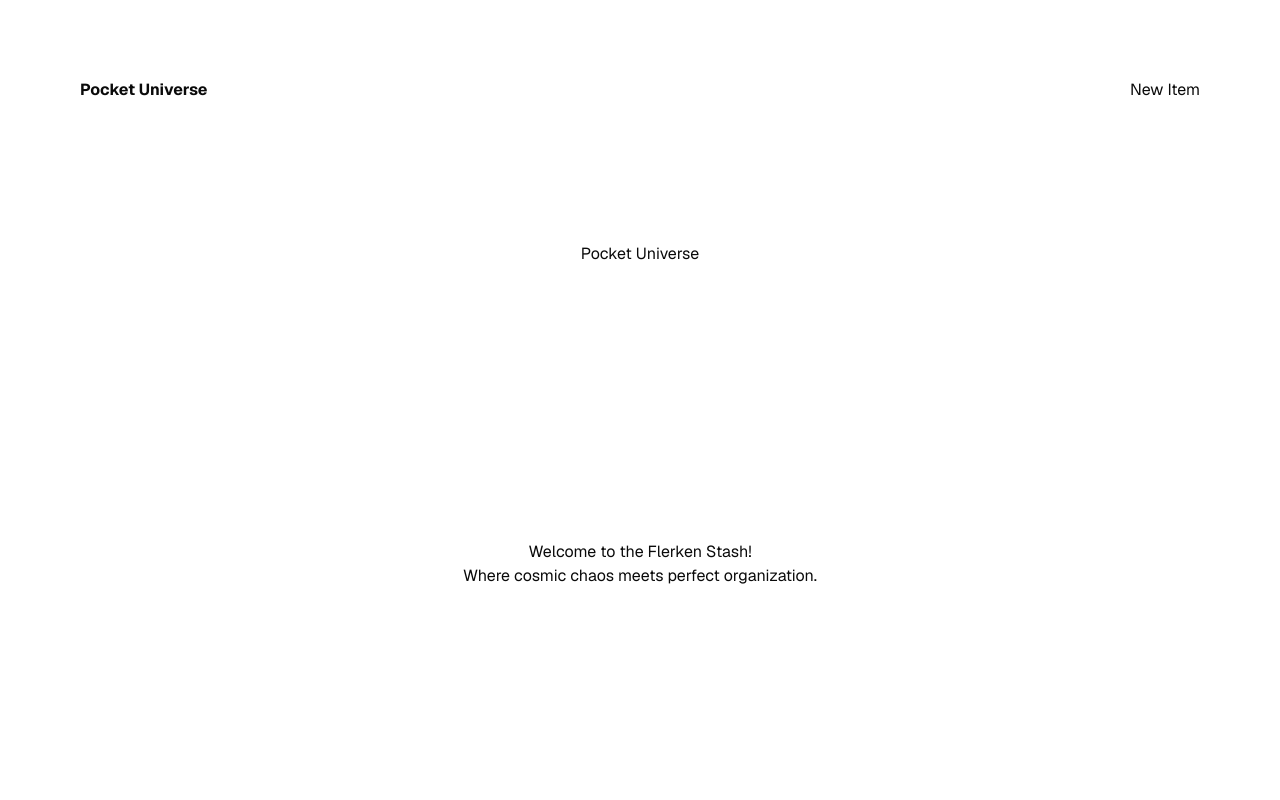
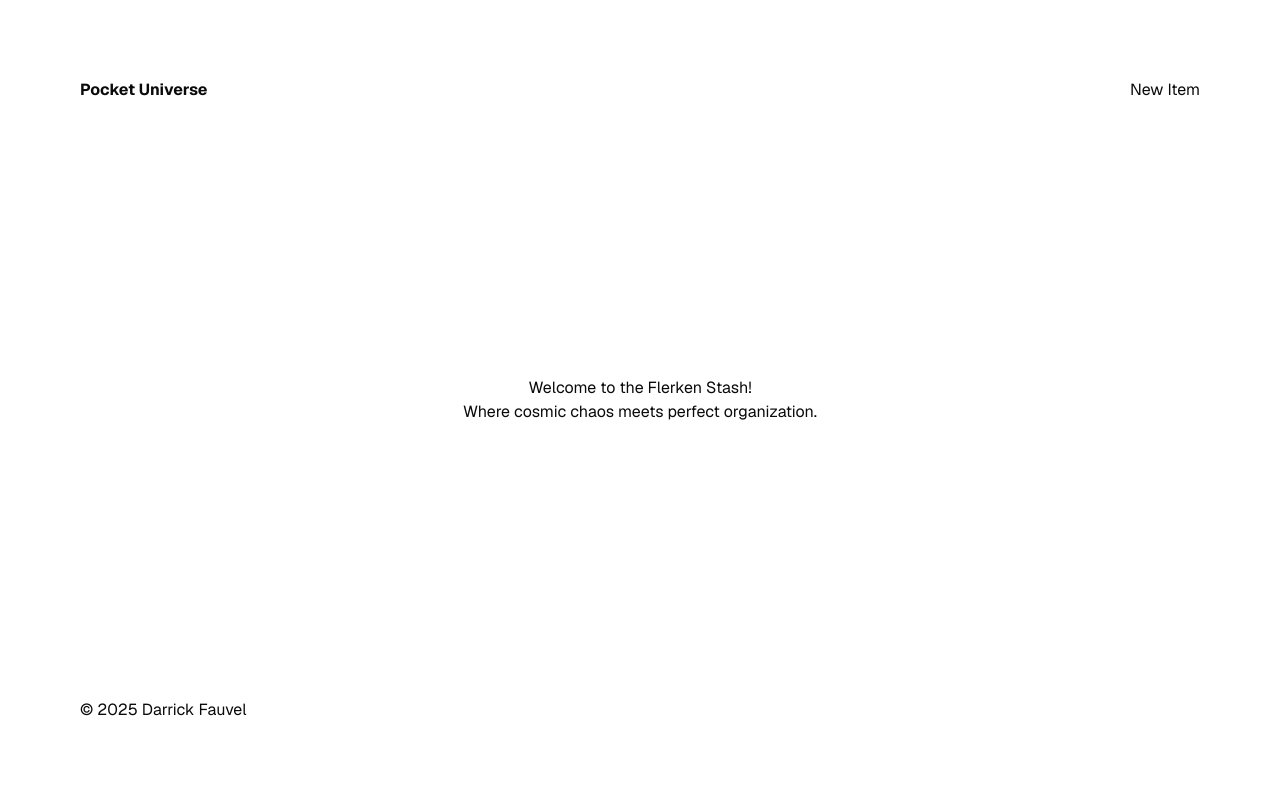
Before and after one commit to DarrickFauvel/flerken-stash, a Next.js app: page / in a window 1280 px wide. Shown: the top 800 px of the page. Built offline with nearby package versions, Linux system fonts and the light colour scheme.

Commit message:
extract code to components

```diff
--- a/app/page.tsx
+++ b/app/page.tsx
@@ -1,23 +1,8 @@
-import { APP_NAME } from "@/constants";
-
 export default function PublicHomePage() {
   return (
-    <div className="grid grid-rows-[20px_1fr_20px] items-center justify-items-center min-h-screen p-8 pb-20 gap-16 sm:p-20 font-[family-name:var(--font-geist-sans)]">
-      <header>
-        <span>{APP_NAME}</span>
-        <nav>
-          <ul>
-            <li></li>
-          </ul>
-        </nav>
-      </header>
-      <main className="flex flex-col gap-8 row-start-2 items-center sm:items-start">
-        <section className="grid justify-items-center">
-          <h1>Welcome to the Flerken Stash!</h1>
-          <p>Where cosmic chaos meets perfect organization.</p>
-        </section>
-      </main>
-      <footer className="row-start-3 flex gap-6 flex-wrap items-center justify-center"></footer>
-    </div>
+    <section className="grid justify-items-center">
+      <h1>Welcome to the Flerken Stash!</h1>
+      <p>Where cosmic chaos meets perfect organization.</p>
+    </section>
   );
 }
```
